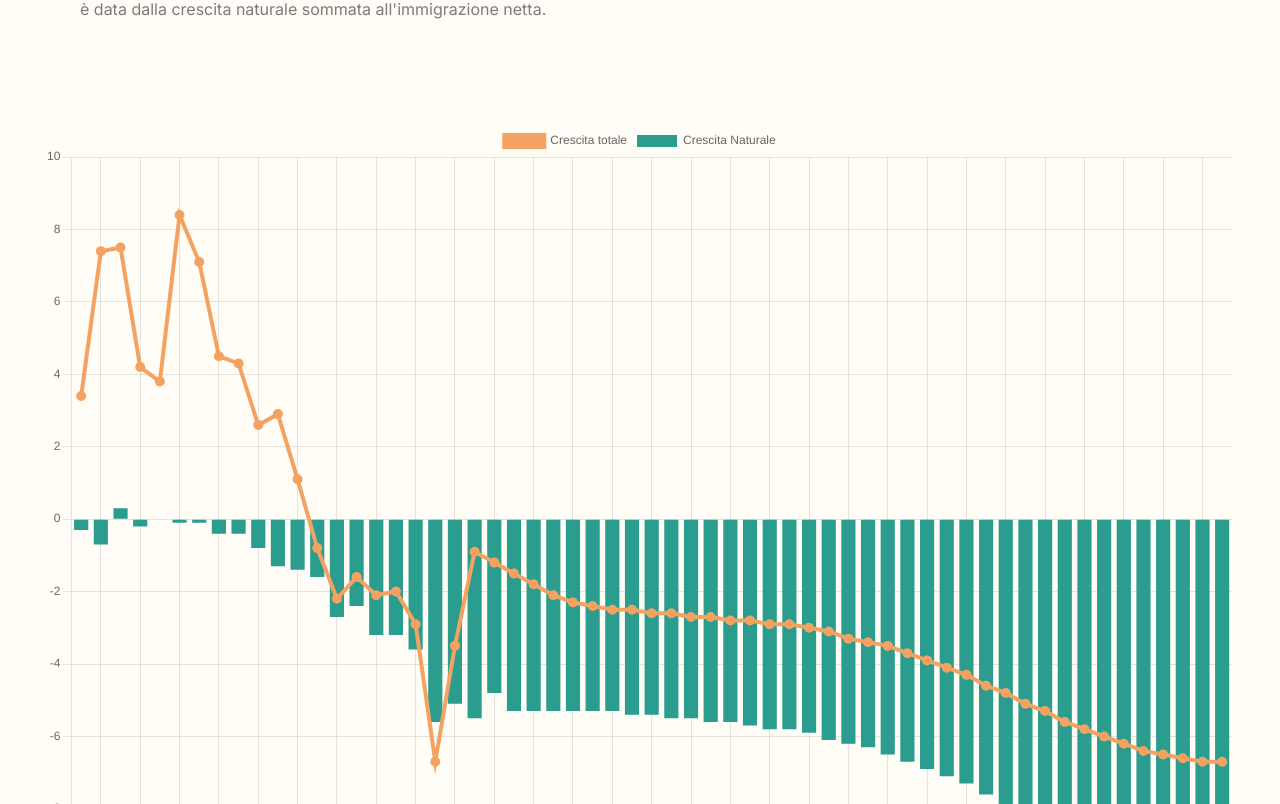
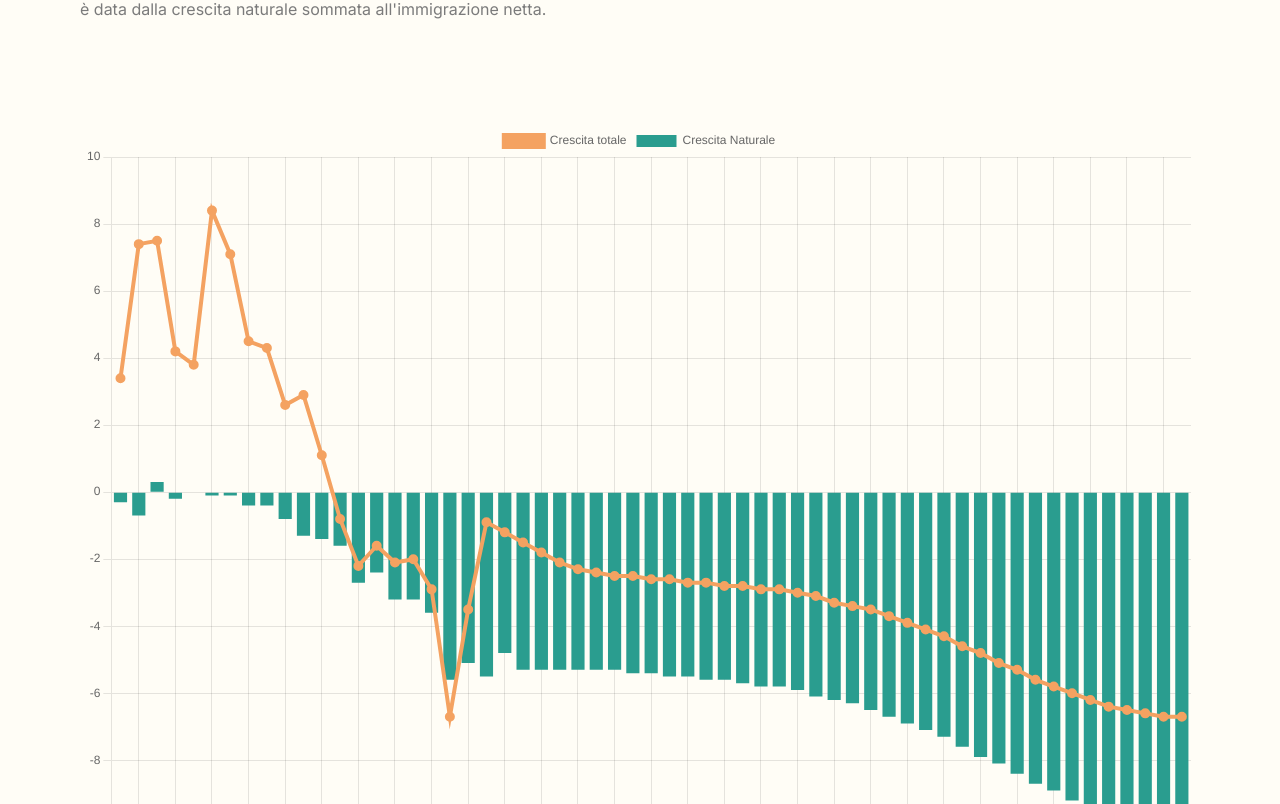
Before and after one commit to GabrielVincenzi/funnypark, a Next.js app: page /demo in a window 1280 px wide. Shown: the part 2876-3680 px from the top of the page. Built offline with nearby package versions, Linux system fonts and the light colour scheme; a web font is replaced by a local one.

Commit message:
Update globals.css

```diff
--- a/app/globals.css
+++ b/app/globals.css
@@ -95,7 +95,7 @@ h3 {
   }
 
   .graph_container {
-    @apply lg:px-10 max-container padding-container flex flex-col gap-0 pb-10 md:gap-28 xl:flex-row
+    @apply px-10 max-container padding-container flex flex-col gap-0 pb-10 md:gap-28 xl:flex-row
   }
 
   .max-container {
```
